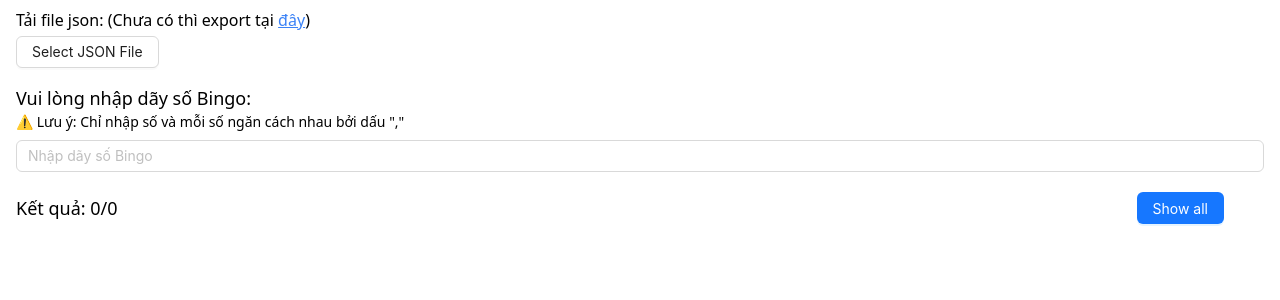
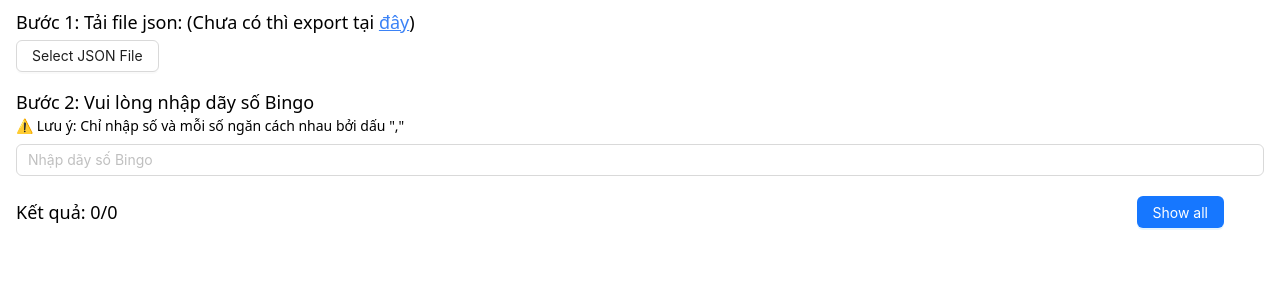
Before and after one commit to quanganh19/truyen-bingo, a Next.js app: page / in a window 1280 px wide. Shown: the top 300 px of the page. Built offline with nearby package versions, Linux system fonts and the light colour scheme.

Commit message:
update text

```diff
--- a/src/pages/index.tsx
+++ b/src/pages/index.tsx
@@ -102,8 +102,8 @@ const InputTable = () => {
   return (
     <div className="mx-4">
       <div>
-        <div className="mb-1 mt-2">
-          Tải file json: (Chưa có thì export tại{" "}
+        <div className="mb-1 mt-2 text-lg">
+        Bước 1: Tải file json: (Chưa có thì export tại{" "}
           <a className="text-blue-500 underline" href="/export">
             đây
           </a>
@@ -125,7 +125,7 @@ const InputTable = () => {
           <Button>Select JSON File</Button>
         </Upload>
       </div>
-      <div className="mt-4 text-lg">Vui lòng nhập dãy số Bingo:</div>
+      <div className="mt-4 text-lg">Bước 2: Vui lòng nhập dãy số Bingo</div>
       <div className="text-sm mb-2">
         ⚠️ Lưu ý: Chỉ nhập số và mỗi số ngăn cách nhau bởi dấu ","
       </div>
```
